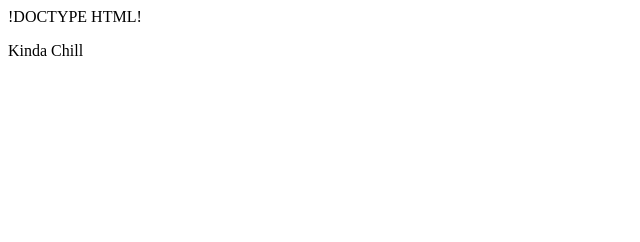
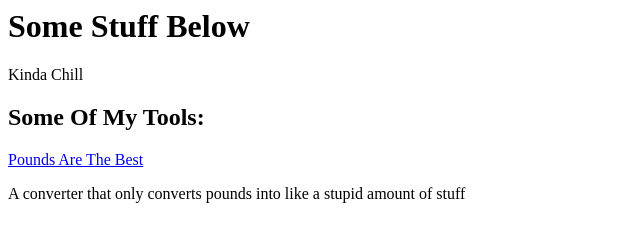
Before and after one commit to duckycoder0630/duckycoder0630.github.io, a plain HTML site: page index.html in a window 1280 px wide. Shown: the whole page, without its empty margins (0-640 px from the left). Drawn offline with Linux system fonts and the light colour scheme.

Commit message:
Update index.html structure and content

```diff
--- a/index.html
+++ b/index.html
@@ -1,2 +1,4 @@
-!DOCTYPE HTML!
-  <p>Kinda Chill</p>
+<h1>Some Stuff Below</h1>
+<p>Kinda Chill</p>
+<h2> Some Of My Tools:</h2>
+<a href="url">Pounds Are The Best</a> <p>A converter that only converts pounds into like a stupid amount of stuff</p>
```
